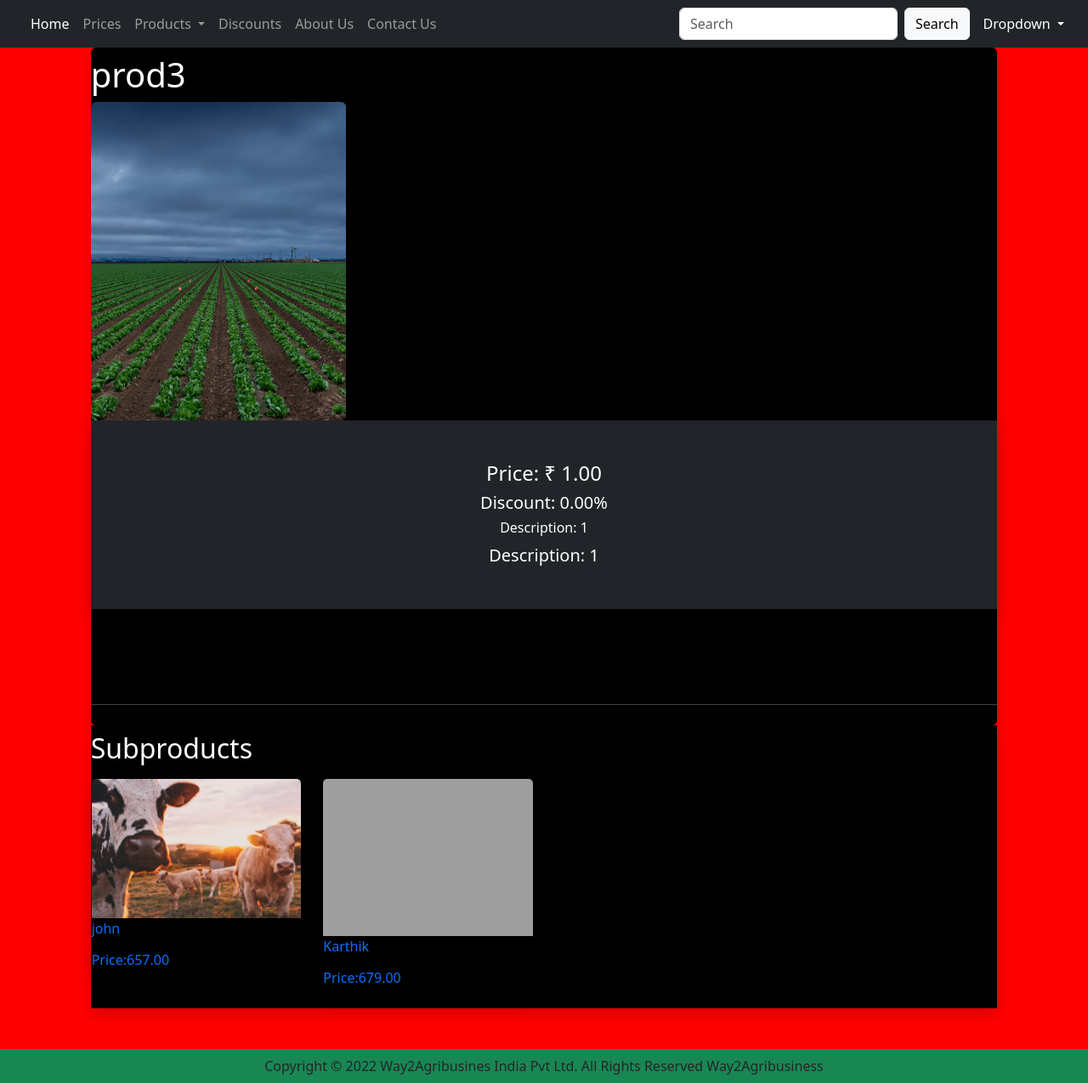
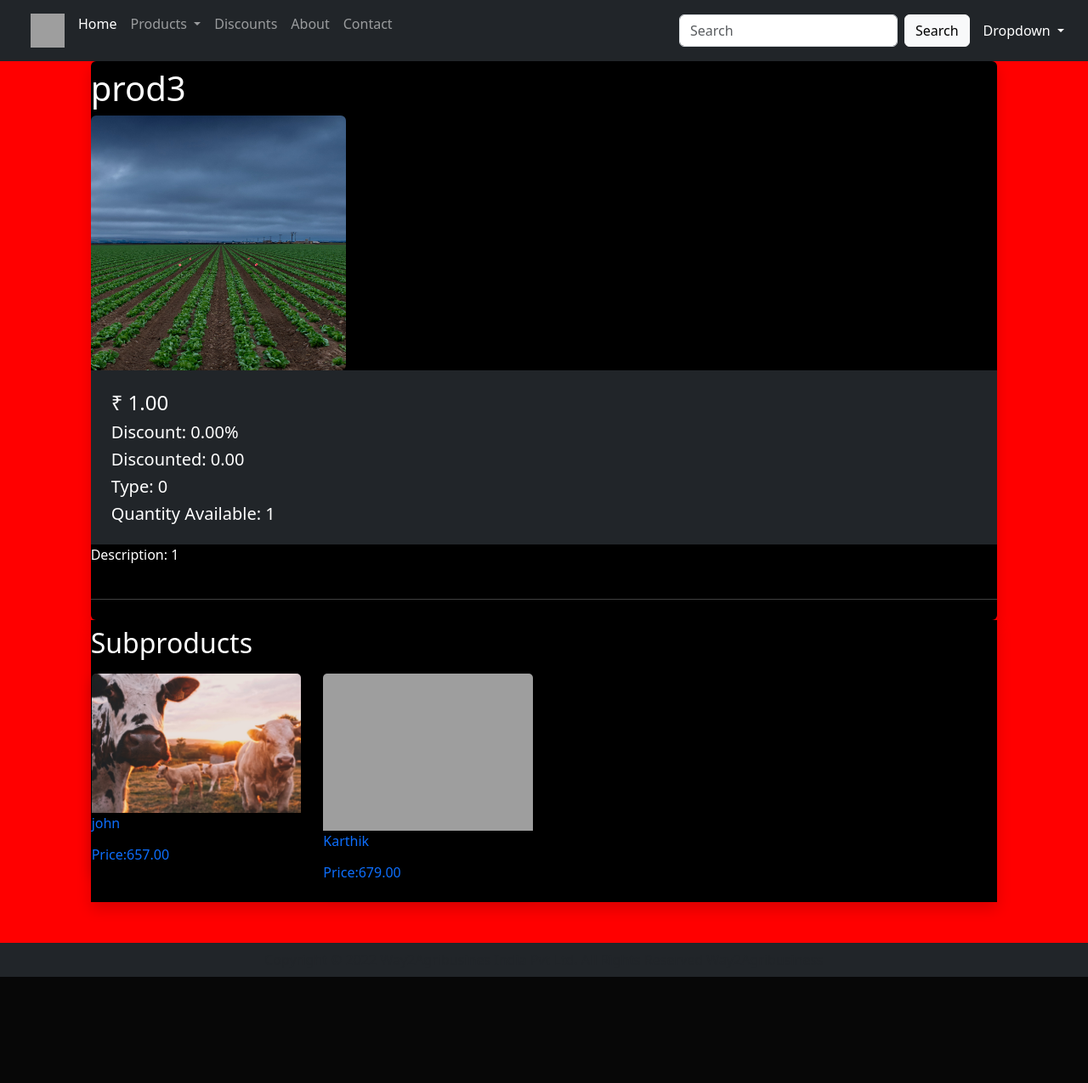
Before and after one commit to PSKK-Git/Django_101, a Django app: page /detail/4/ in a window 1280 px wide. Shown: the whole page at 85% size. After the commit the page ends 1150 px from the top, so only its background shows below. Run offline with Django 4.2, Linux system fonts and the light colour scheme; data comes from the database, SQL or seed files in the repository; both versions use the stored data as it was after the commit; some libraries are stand-ins or nearby versions; grey boxes are pictures that could not be loaded.

Commit message:
details container not aligned

```diff
--- a/feed/models.py
+++ b/feed/models.py
@@ -3,22 +3,27 @@ from sorl.thumbnail import ImageField
 
 # Create your models here.
 class Post(models.Model):
-    name=models.CharField(max_length=140, blank=False, null=False)
-    image=models.ImageField()
-
+    name = models.CharField(max_length=100)
+    type = models.CharField(max_length=100)
+    quantity_available=models.CharField(max_length=100)
+    image = models.ImageField(upload_to='subpost')
     description = models.TextField()
     price = models.DecimalField(max_digits=10, decimal_places=2)
     discount = models.DecimalField(max_digits=10, decimal_places=2, default=0)
+    discounted_price = models.DecimalField(max_digits=10, decimal_places=2, default=0)
     def __str__(self):
         return self.name
 
 class SubPost(models.Model):
     product = models.ForeignKey(Post, on_delete=models.CASCADE, related_name='subposts')
     name = models.CharField(max_length=100)
+    type = models.CharField(max_length=100)
+    quantity_available=models.CharField(max_length=100)
     image = models.ImageField(upload_to='subpost')
     description = models.TextField()
     price = models.DecimalField(max_digits=10, decimal_places=2)
     discount = models.DecimalField(max_digits=10, decimal_places=2, default=0)
+    discounted_price = models.DecimalField(max_digits=10, decimal_places=2, default=0)
     def __str__(self):
         return self.name
 
--- a/feed/urls.py
+++ b/feed/urls.py
@@ -10,7 +10,7 @@ urlpatterns = [
     path('product/<int:pk>/', views.product_detail, name='product_detail'),
     path('subproduct/<int:pk>/', views.subproduct_detail, name='subproduct_detail'),
     path('subpost/<int:pk>/', views.subpost_detail, name='subpost_detail'),
-    path('', home, name='home'),
+    path('', views.home, name='home'),
     # path('detail/subpost/<int:pk>/', views.subpost_detail, name='detail_subpost_detail'),
 
 ]
--- a/feed/views.py
+++ b/feed/views.py
@@ -24,8 +24,12 @@ class HomePageView(TemplateView):
 #         return bannercontext
 
 
-def home(request):
-    banner = Banner.objects.first() # get the first banner object
+# def home(request):
+#     banner = Banner.objects.all() # get the first banner object
+#     return render(request, 'home.html', {'banner': banner})
+
+def home(request, pk):
+    banner = get_object_or_404(Banner)
     return render(request, 'home.html', {'banner': banner})
 
 class PostDetailView(DetailView):
--- a/templates/base.html
+++ b/templates/base.html
@@ -21,19 +21,21 @@
     <nav class="navbar navbar-expand-lg navbar-dark bg-dark">
         <div class="container-fluid">
           <a class="navbar-brand" href="#">
-            {% comment %} <img src= "{% static "app/images/product/logo.png"%}" width="50px" height="50px"/> {% endcomment %}
           </a>
           <button class="navbar-toggler" type="button" data-bs-toggle="collapse" data-bs-target="#navbarSupportedContent" aria-controls="navbarSupportedContent" aria-expanded="false" aria-label="Toggle navigation">
             <span class="navbar-toggler-icon"></span>
           </button>
           <div class="collapse navbar-collapse" id="navbarSupportedContent">
             <ul class="navbar-nav me-auto mb-2 mb-lg-0">
+              <li class="nav-item-logo">
+                <a class="nav-link active" aria-current="page" href="/">
+                <img src="https://www.way2agribusiness.com/assets/images/logo.png" height="40px" width="40px" alt="Way2ABI_logo">
+                </a>
+              </li>
               <li class="nav-item">
                 <a class="nav-link active" aria-current="page" href="/">Home</a>
               </li>
-              <li class="nav-item">
-                <a class="nav-link" href="#">Prices</a>
-              </li>
+
               <li class="nav-item dropdown">
                 <a class="nav-link dropdown-toggle" href="#" role="button" data-bs-toggle="dropdown" aria-expanded="false">
                   Products
@@ -51,12 +53,12 @@
                 <a class="nav-link" href="#">Discounts</a>
               </li>
               <li class="nav-item">
-                <a class="nav-link" href="#">About Us</a>
+                <a class="nav-link" href="#">About</a>
               </li>
 
 
               <li class="nav-item">
-                <a class="nav-link ">Contact Us</a>
+                <a class="nav-link ">Contact</a>
               </li>
             </ul>
             <form class="d-flex" role="search">
@@ -101,22 +103,11 @@
 
 
 
-      <footer class = "container-fluid  bg-success text-center p-2 mt-5">
+      <footer class = "container-fluid  bg-dark text-center p-2 mt-5">
         Copyright © 2022 Way2Agribusines India Pvt Ltd. All Rights Reserved Way2Agribusiness
 
       </footer>
 
-    <script src="https://cdn.jsdelivr.net/npm/@popperjs/core@2.11.6/dist/umd/popper.min.js" integrity="sha384-oBqDVmMz9ATKxIep9tiCxS/Z9fNfEXiDAYTujMAeBAsjFuCZSmKbSSUnQlmh/jp3" crossorigin="anonymous"></script>
-
-    <script src="https://cdn.jsdelivr.net/npm/bootstrap@5.3.0-alpha1/dist/js/bootstrap.min.js" integrity="sha384-mQ93GR66B00ZXjt0YO5KlohRA5SY2XofN4zfuZxLkoj1gXtW8ANNCe9d5Y3eG5eD" crossorigin="anonymous"></script>
-
-    <script src="https://cdnjs.cloudflare.com/ajax/libs/jquery/3.6.4/jquery.min.js"> </script>
-
-    <script script ="{% static 'app/js/owl.carousel.min.js  '%}"></script>
-    <script script ="{% static 'app/js/myscript.js  '%}"></script>
-    <script script ="{% static 'app/js/all.min.js  '%}"></script>
-
-
 
 </body>
 </html>
--- a/templates/detail.html
+++ b/templates/detail.html
@@ -7,29 +7,40 @@
     <div class="details">
         <div class="col-sm-10 offset-sm-1 py-2 text-white boder-bottom shadow bg-black rounded">
             <h1>{{ object.name }}</h1>
+            <div class="polaroid">
+              <img src="{{ object.image.url }}" class="img_detail rounded" width=300px height=300px>
+            </div>
+            <div class="details_container bg-dark p-4">
+                <h4 class="card-text">₹ {{ post.price }} </h4>
+                <h5 class="card-text">Discount: {{ post.discount }}% </h5>
+                <h5 class="card-text">Discounted: {{ post.discounted_price }} </h5>
 
-            <img src="{{ object.image.url }}" class="img-fluid rounded" width=300px height=300px>
+                <h5 class="card-text">Type: {{ post.type }} </h5>
+                <h5 class="card-text">Quantity Available: {{ post.quantity_available }} </h5>
 
-            <div class="container rounded">
-              <div class="row bg-dark text-center p-5 text-white boder-bottom shadow">
-                <h4 class="card-text">Price: ₹ {{ post.price }} </h4>
-                <h5 class="card-text">Discount: {{ post.discount }}% </h5>
-                <h6>Description: {{ post.description }} </h6>
-                  <small class ="fs-5" >
-                    Description: {{ post.description }}                  </small>
-              </div>
           </div>
+            <div class ="description" >
+              Description: {{ post.description }}
+            </div>
+
+          {% comment %} product = models.ForeignKey(Post, on_delete=models.CASCADE, related_name='subposts')
+    name = models.CharField(max_length=100)
+    type = models.CharField(max_length=100)
+    quantity_available=models.CharField(max_length=100)
+    image = models.ImageField(upload_to='subpost')
+    description = models.TextField()
+    price = models.DecimalField(max_digits=10, decimal_places=2)
+    discount = models.DecimalField(max_digits=10, decimal_places=2, default=0)
+    discounted_price  {% endcomment %}
 
 
 
             <br>
-            <br>
-            <br>
-            <br>
+
             <hr>
 
         </div>
-        <div class="col-sm-10 offset-sm-1 py-2 text-white boder-bottom shadow bg-black">
+        <div class=" col-sm-10 offset-sm-1 py-2 text-white boder-bottom shadow bg-black">
             <h2>Subproducts</h2>
                 <div class="row rounded">
                     {% for subpost in post.subposts.all %}
```
Also changed, not shown: feed/static/css/style.css (+113 -31 lines), templates/home.html (+14 -10 lines), templates/subpost.html (+25 -9 lines), db.sqlite3, feed/migrations/0013_post_discounted_price_post_quantity_available_and_more.py (added), feed/migrations/0014_alter_post_quantity_available_and_more.py (added), feed/migrations/0015_alter_post_quantity_available.py (added), feed/migrations/0016_alter_subpost_quantity_available.py (added), feed/migrations/0017_alter_post_quantity_available_and_more.py (added), media/Screenshot_2023-03-22_at_5.08.34_PM.png (added), media/subpost/Screenshot_2023-02-13_at_8.20.18_PM.png (added), 2 other files.
